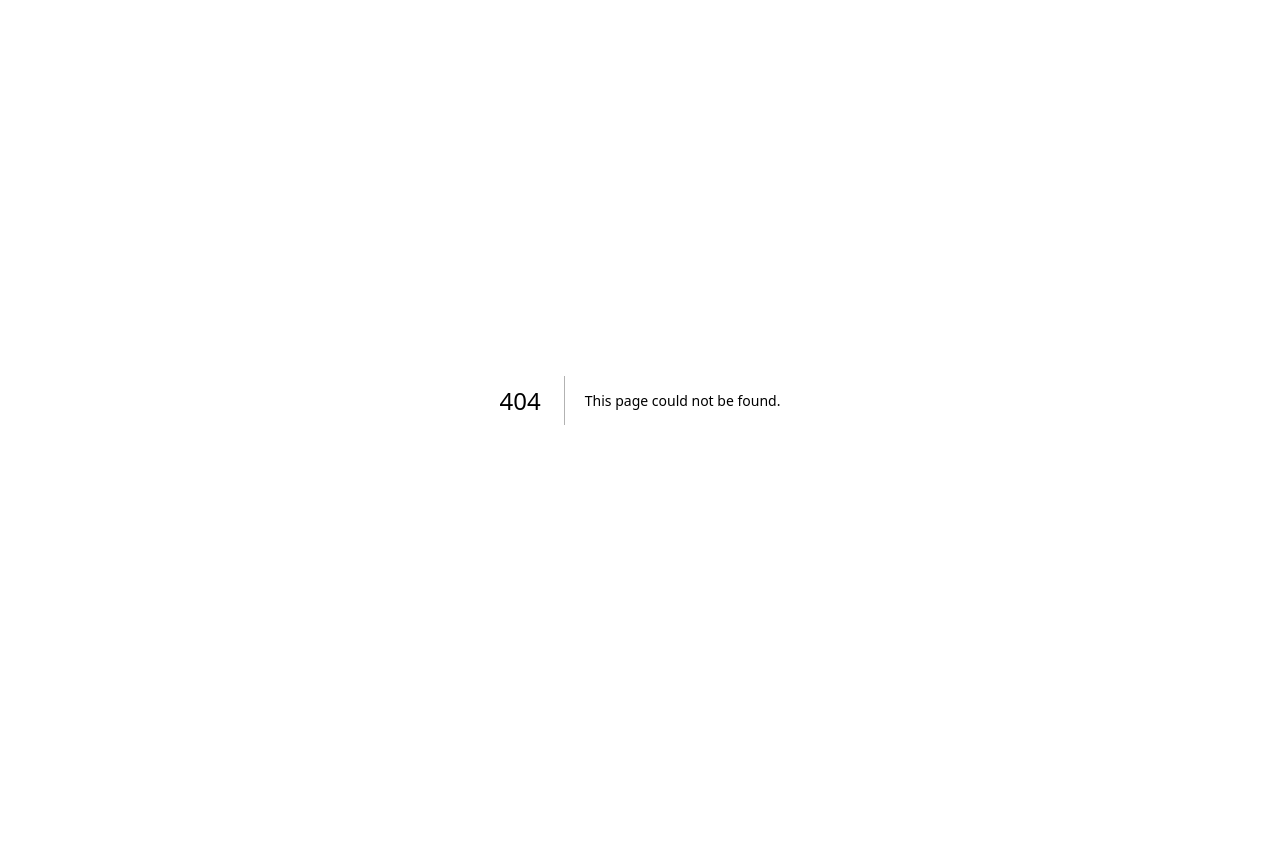
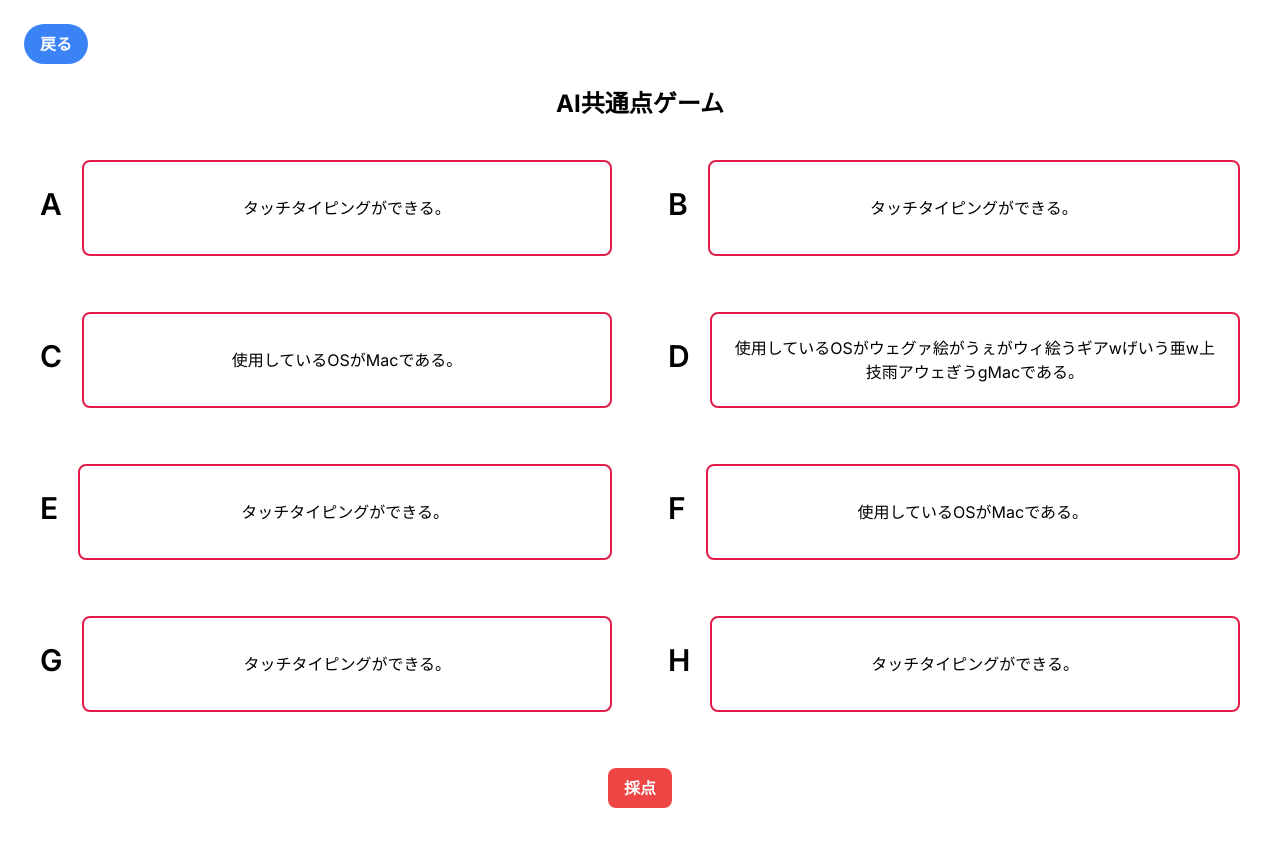
Before and after one commit to haruto318/MSF-system, a Next.js app: page /commons in a window 1280 px wide. Before the commit this address had no page. Shown: the top 846 px of the page. Before the commit the page ends 800 px from the top, so only its background shows below. Built offline with nearby package versions, Linux system fonts and the light colour scheme.

Commit message:
一覧ページ

```diff
--- /dev/null
+++ b/app/commons/page.tsx
@@ -0,0 +1,56 @@
+
+'use client';
+
+import { useSearchParams, useRouter } from 'next/navigation';
+
+export default function Commons() {
+  const searchParams = useSearchParams();
+  const router = useRouter();
+
+  var data = [
+    { team_name: "A", common_point: "タッチタイピングができる。" },
+    { team_name: "B", common_point: "タッチタイピングができる。" },
+    { team_name: "C", common_point: "使用しているOSがMacである。" },
+    { team_name: "D", common_point: "使用しているOSがウェグァ絵がうぇがウィ絵うギアwげいう亜w上技雨アウェぎうgMacである。" },
+    { team_name: "E", common_point: "タッチタイピングができる。" },
+    { team_name: "F", common_point: "使用しているOSがMacである。" },
+    { team_name: "G", common_point: "タッチタイピングができる。" },
+    { team_name: "H", common_point: "タッチタイピングができる。" }
+  ];
+
+  return (
+    <div className="container mx-auto p-6">
+      <button
+        type="button"
+        className="bg-blue-500 hover:bg-blue-700 text-white font-bold py-2 px-4 mb-6 rounded-full"
+        onClick={() => router.push('/')}
+      >
+        戻る
+      </button>
+      <div className="text-center">
+        <h1 className="text-2xl font-bold mb-6">AI共通点ゲーム</h1>
+        <div className="grid grid-cols-1 md:grid-cols-2 gap-6 mb-10">
+          {Array.isArray(data) ? (
+            data.map((evaluation, index) => (
+              <div key={index} className="flex items-center space-x-5 p-4 ">
+                <div className="text-3xl font-semibold mb-2">
+                  <h3>{evaluation.team_name}</h3>
+                </div>
+                <div className="border-2 border-rose-600 rounded-lg p-4 w-full h-24 max-h-24 overflow-hidden flex items-center justify-center">
+                  <h3 className="text-base break-words line-clamp-2 text-center">{evaluation.common_point}</h3>
+                </div>
+              </div>
+            ))
+          ) : (
+            <p>評価結果がありません</p>
+          )}
+        </div>
+        <button
+          type="button"
+          className="bg-red-500 hover:bg-red-700 text-white font-bold py-2 px-4 mb-6 rounded-lg"
+          onClick={() => router.push('/')}
+        >採点</button>
+      </div>
+    </div>
+  );
+}
--- a/app/globals.css
+++ b/app/globals.css
@@ -1,7 +1,7 @@
-/* @tailwind base;
+@tailwind base;
 @tailwind components;
 @tailwind utilities;
-
+/*
 :root {
   --foreground-rgb: 0, 0, 0;
   --background-start-rgb: 214, 219, 220;
--- a/app/page.tsx
+++ b/app/page.tsx
@@ -8,7 +8,7 @@ export default function Home() {
     <main>
       <div>
         <InputForm />
-        <Link href="/result">here</Link>
+        <Link href="/commons">here</Link>
       </div>
     </main>
   );
--- a/app/result/page.tsx
+++ b/app/result/page.tsx
@@ -1,6 +1,6 @@
 'use client';
 
-import { useSearchParams } from 'next/navigation';
+import { useSearchParams, useRouter } from 'next/navigation';
 /// add api
 
 
@@ -8,11 +8,17 @@ export default function Result() {
   const searchParams = useSearchParams();
   const dataString = searchParams.get('data');
   const data = dataString ? JSON.parse(decodeURIComponent(dataString)) : null;
+  const router = useRouter()
 
   return (
 
     <div>
-      <h1>Result Page</h1>
+      <button type="button" className="bg-red-500 hover:bg-red-700 text-white
+        font-bold py-2 px-4 m-4 rounded-full"
+        onClick={() => router.push('/')}>
+        戻る
+        </button>
+      <h1>Back Page</h1>
       <div>
         {Array.isArray(data) ? (
           data.map((evaluation, index) => (
```
